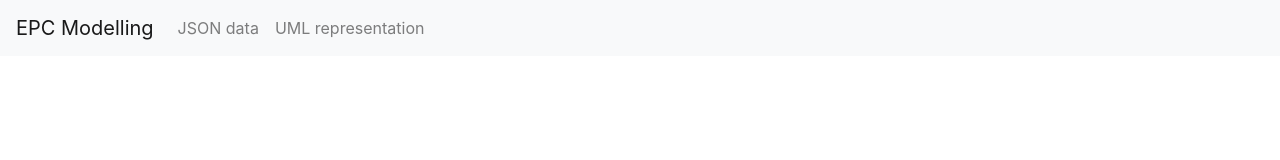
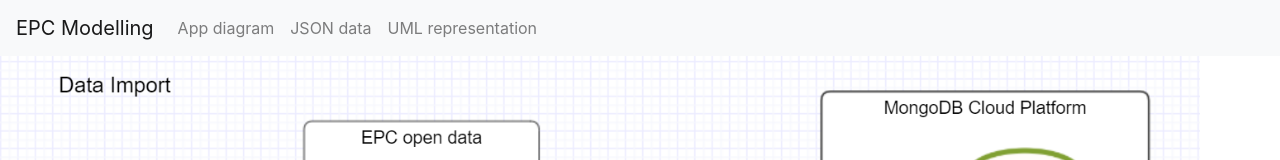
Before and after one commit to angelapopa/thesis_practical_part-ui, a React (Create React App) app: page /app-diagram in a window 1280 px wide. Shown: the top 160 px of the page. Built offline with nearby package versions, Linux system fonts and the light colour scheme.

Commit message:
adding application diagram

```diff
--- a/src/App.js
+++ b/src/App.js
@@ -3,6 +3,7 @@
 import "./App.css";
 import NavBar from "./components/navbar";
 import HomePage from "./components/homepage";
+import AppDiagram from "./components/appdiagram";
 import JsonDataView from "./components/jsondataview";
 import UmlRepresentation from "./components/umlrepresentation";
 
@@ -22,6 +23,7 @@
             {/* A <Switch> looks through its children <Route>s and
             renders the first one that matches the current URL. */}
             <Switch>
+              <Route path="/app-diagram" component={AppDiagram} />
               <Route path="/json" component={JsonDataView} />
               <Route path="/uml" component={UmlRepresentation} />
               {/* this route must stay last */}
--- /dev/null
+++ b/src/components/appdiagram.jsx
@@ -0,0 +1,15 @@
+import React, { Component } from "react";
+import epcAppDiagram from "../resources/app-diagram.png";
+
+class AppDiagram extends Component {
+  render() {
+    console.log("AppDiagram - Rendered");
+    return (
+      <React.Fragment>
+        <img src={epcAppDiagram} alt="app-diagram" width={1200}></img>
+      </React.Fragment>
+    );
+  }
+}
+
+export default AppDiagram;
--- a/src/components/navbar.jsx
+++ b/src/components/navbar.jsx
@@ -17,6 +17,7 @@
       <Navbar.Toggle aria-controls="basic-navbar-nav" />
       <Navbar.Collapse id="basic-navbar-nav">
         <Nav className="mr-auto">
+          <Nav.Link href="/app-diagram">App diagram</Nav.Link>
           <Nav.Link href="/json">JSON data</Nav.Link>
           <Nav.Link href="/uml">UML representation</Nav.Link>
         </Nav>
```
Also changed, not shown: src/resources/app-diagram.png (added).
